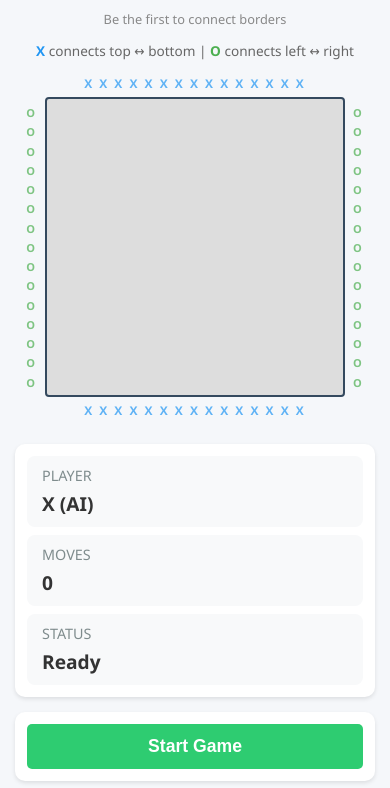
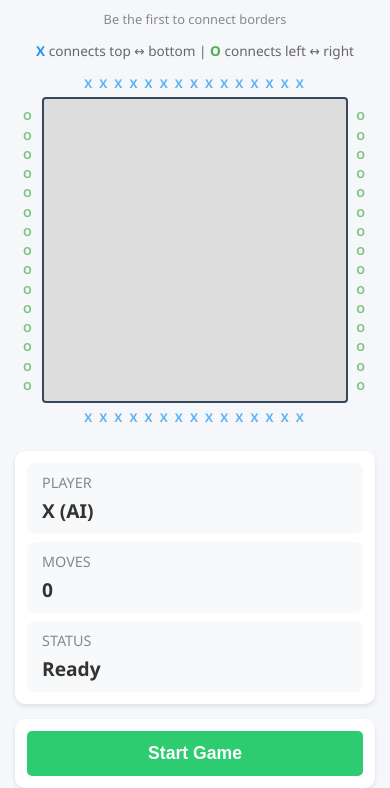
Before and after one commit to Utekhin/line_game, a website: page ai-vs-human.html in a window 390 px wide. Shown: the part 78-866 px from the top of the page. Drawn offline with Linux system fonts and the light colour scheme.

Commit message:
Fix board visibility in ai-vs-human
- Add explicit width to board-area (min 350px, max 500px)
- Fix board-container sizing (width: 100%, min-width: 300px)
- Remove restrictive max-width on board-with-sides and borders

Co-Authored-By: Claude Opus 4.5 <noreply@anthropic.com>

```diff
--- a/ai-vs-human.html
+++ b/ai-vs-human.html
@@ -44,6 +44,8 @@ h1 {
 }
 .board-area {
   flex-shrink: 0;
+  width: min(65vw, 500px);
+  min-width: 350px;
 }
 .side-panel {
   flex: 1;
@@ -58,6 +60,11 @@ h1 {
   .game-layout {
     flex-direction: column;
     align-items: center;
+  }
+  .board-area {
+    width: 100%;
+    max-width: 500px;
+    min-width: unset;
   }
   .side-panel {
     width: 100%;
@@ -611,7 +618,6 @@ button:disabled {
   align-items: center;
   justify-content: center;
   width: 100%;
-  max-width: min(80vw, 70vh);
 }
 .border-indicator {
   font-weight: bold;
@@ -625,7 +631,6 @@ button:disabled {
   text-align: center;
   padding: 5px 0;
   width: 100%;
-  max-width: min(80vw, 70vh);
 }
 .left-border, .right-border {
   color: #4CAF50;
@@ -636,8 +641,9 @@ button:disabled {
 /* Override board-container when inside wrapper */
 .board-with-sides .board-container {
   flex: 1;
-  max-width: none;
-  width: auto;
+  max-width: 100%;
+  width: 100%;
+  min-width: 300px;
 }
 </style>
 </head>
```
